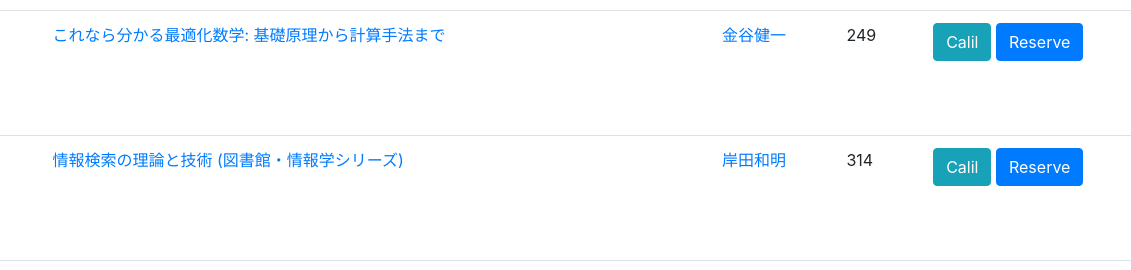
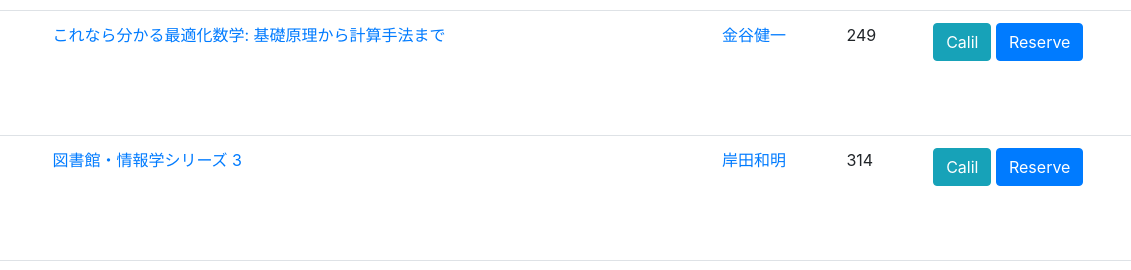
Before and after one commit to take-cheeze/book-script, a website: page docs/Nagano_Ueda.html in a window 1280 px wide. Shown: the part 471-741 px from the top of the page, 149-1280 px from the left. Drawn offline with nearby package versions, Linux system fonts and the light colour scheme.

Commit message:
Update book list

```diff
--- a/docs/Nagano_Ueda.html
+++ b/docs/Nagano_Ueda.html
@@ -106,11 +106,11 @@
             <td>
 
                 <a href="https://booklog.jp/item/1/4326048026">
-                  <img alt="情報検索の理論と技術 (図書館・情報学シリーズ)" src="https://m.media-amazon.com/images/I/51XV0ZF3JTL._SL500_.jpg" height="100" />
+                  <img alt="図書館・情報学シリーズ 3" src="https://m.media-amazon.com/images/I/51XV0ZF3JTL._SL500_.jpg" height="100" />
                 </a>
 
             </td>
-            <td><a href="https://booklog.jp/item/1/4326048026">情報検索の理論と技術 (図書館・情報学シリーズ)</a></td>
+            <td><a href="https://booklog.jp/item/1/4326048026">図書館・情報学シリーズ 3</a></td>
             <td><a href="https://booklog.jp/author/%E5%B2%B8%E7%94%B0%E5%92%8C%E6%98%8E">岸田和明</a></td>
             <td>314</td>
             <td>
```
